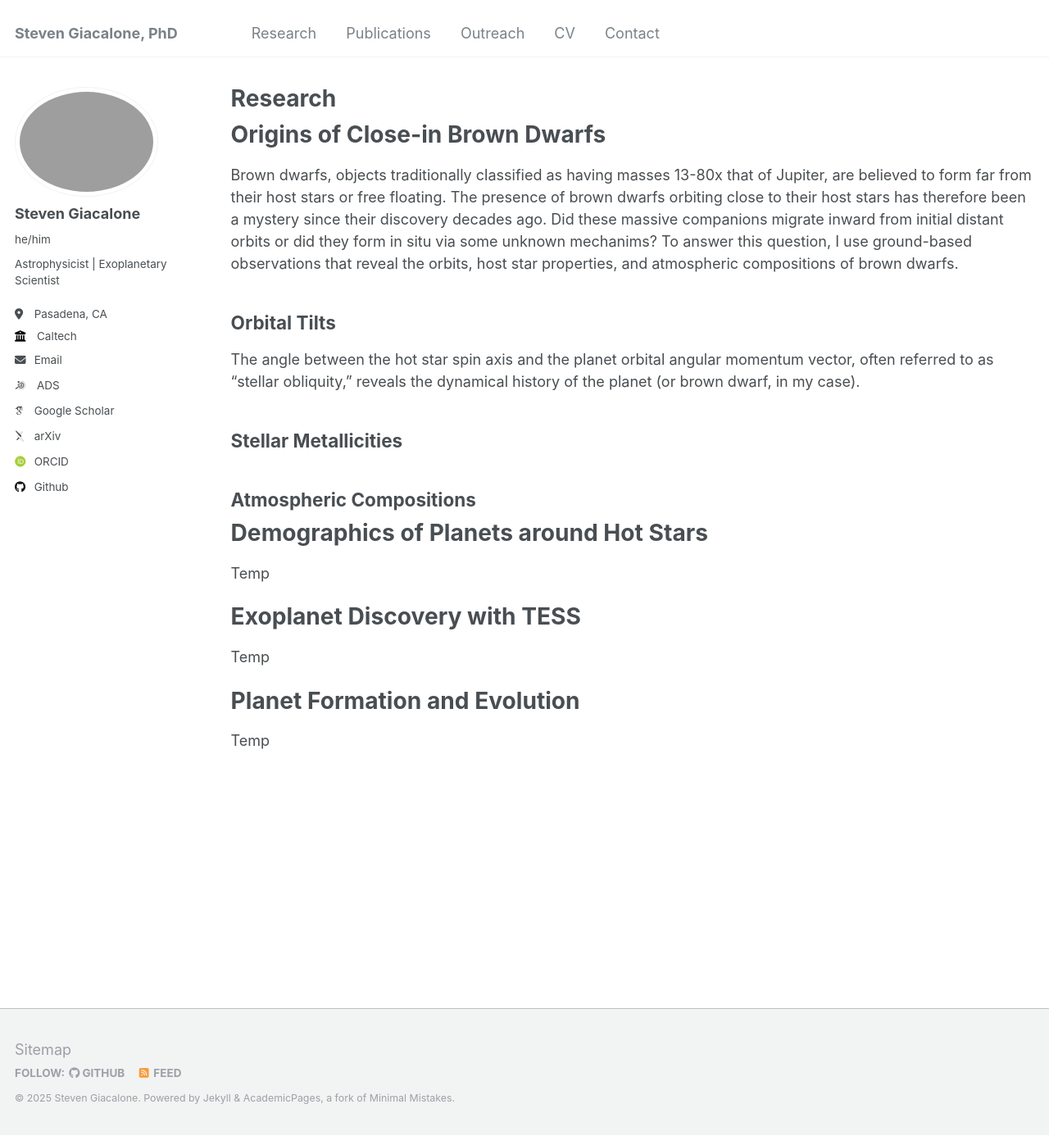
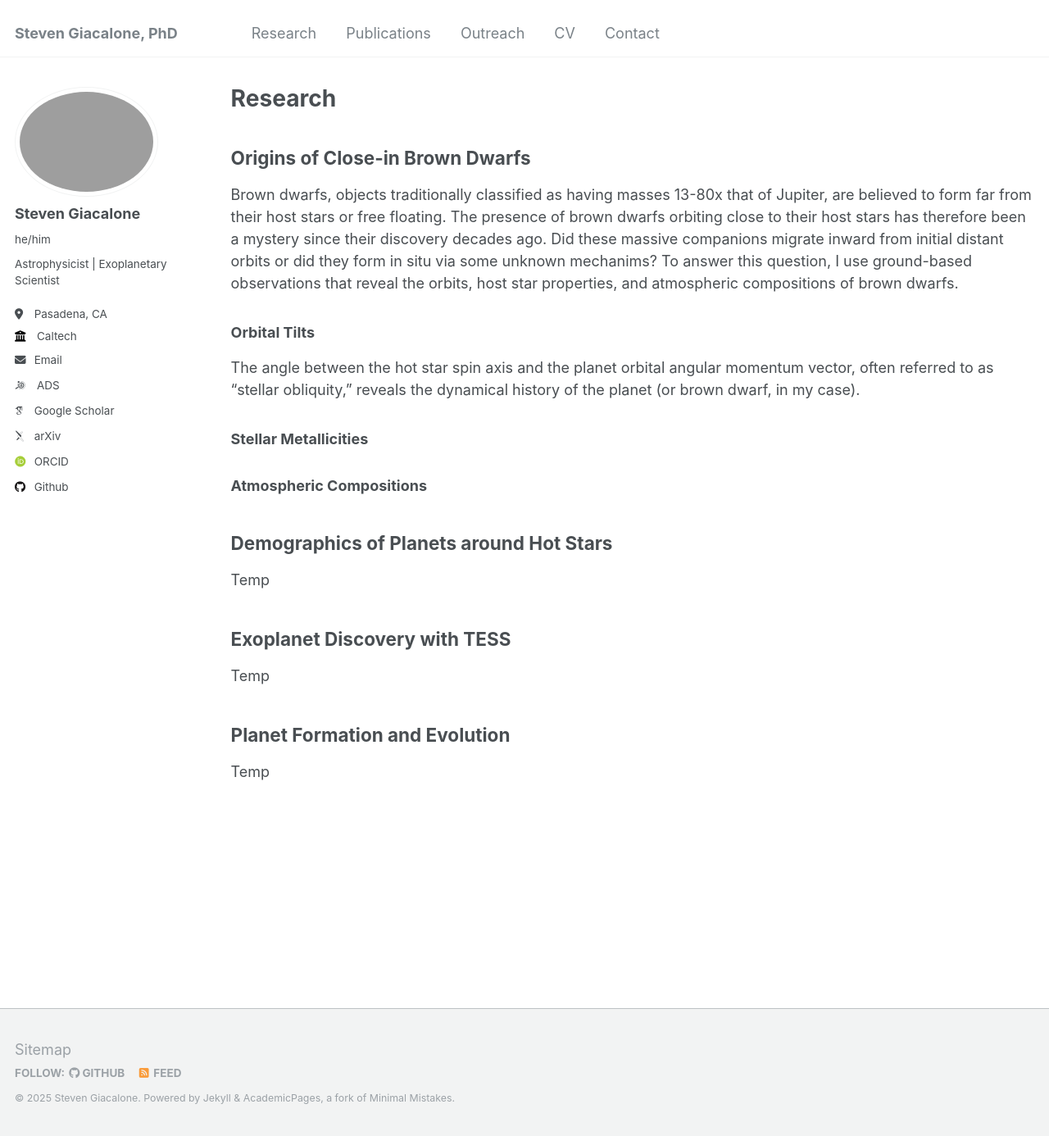
Before and after one commit to stevengiacalone/stevengiacalone.github.io, a Jekyll site: the page built from _pages/research.md, in a window 1280 px wide and 1386 px high. Shown: the whole window at 82% size. Built offline with Jekyll 4.4.1, drawn with Linux system fonts in a browser that asks for light colours; some web fonts are replaced.

```diff
--- a/_pages/research.md
+++ b/_pages/research.md
@@ -5,26 +5,26 @@ permalink: /research/
 author_profile: true
 ---
 
-# Origins of Close-in Brown Dwarfs
+## Origins of Close-in Brown Dwarfs
 
 Brown dwarfs, objects traditionally classified as having masses 13-80x that of Jupiter, are believed to form far from their host stars or free floating. The presence of brown dwarfs orbiting close to their host stars has therefore been a mystery since their discovery decades ago. Did these massive companions migrate inward from initial distant orbits or did they form in situ via some unknown mechanims? To answer this question, I use ground-based observations that reveal the orbits, host star properties, and atmospheric compositions of brown dwarfs.
 
-## Orbital Tilts
+### Orbital Tilts
 
 The angle between the hot star spin axis and the planet orbital angular momentum vector, often referred to as "stellar obliquity," reveals the dynamical history of the planet (or brown dwarf, in my case).
 
-## Stellar Metallicities
+### Stellar Metallicities
 
-## Atmospheric Compositions
+### Atmospheric Compositions
 
-# Demographics of Planets around Hot Stars
+## Demographics of Planets around Hot Stars
 
 Temp
 
-# Exoplanet Discovery with TESS
+## Exoplanet Discovery with TESS
 
 Temp
 
-# Planet Formation and Evolution
+## Planet Formation and Evolution
 
 Temp
```
